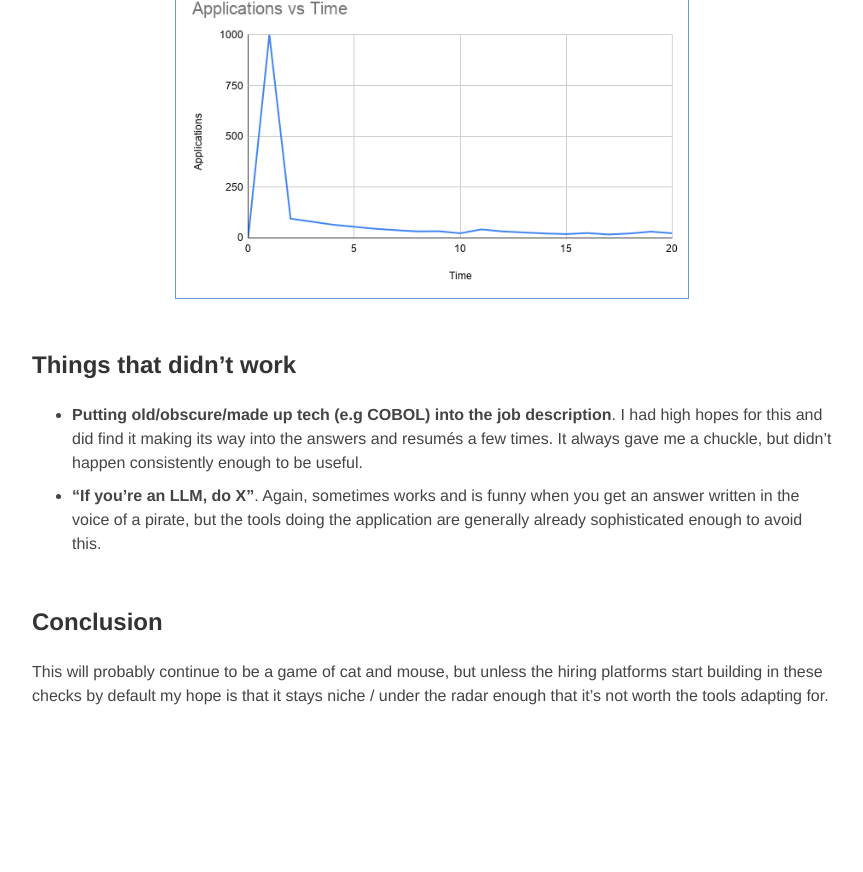
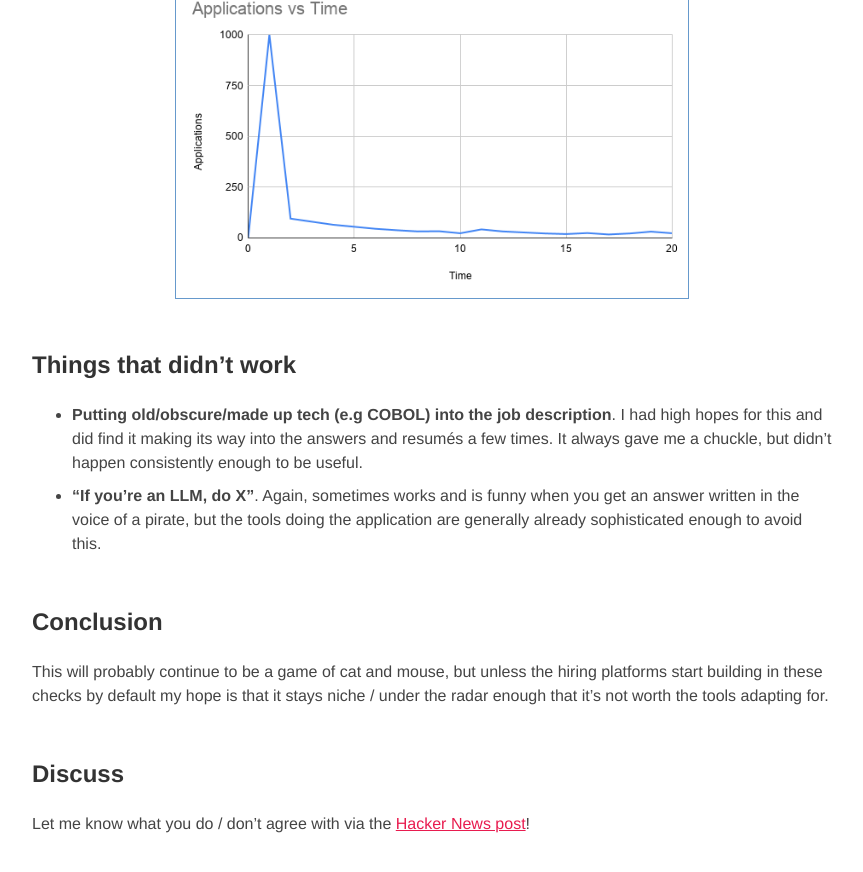
Before and after one commit to thomshutt/thomshutt.github.io, a Jekyll site: the page built from _posts/2026-03-24-interviewing-in-the-age-of-the-llm.md, in a window 1280 px wide and 900 px high, scrolled down 3708 px. Shown: the top 872 px of the window, without its empty margins (208-1071 px from the left). Built offline with Jekyll 4.4.1, drawn with Linux system fonts in a browser that asks for light colours; before the commit the page ends 4480 px from its top, so only the background shows below that.

Commit message:
Link to HN post

```diff
--- a/_posts/2026-03-24-interviewing-in-the-age-of-the-llm.md
+++ b/_posts/2026-03-24-interviewing-in-the-age-of-the-llm.md
@@ -86,3 +86,7 @@ There's an argument to be made that there are probably good candidates out there
 ## Conclusion
 
 This will probably continue to be a game of cat and mouse, but unless the hiring platforms start building in these checks by default my hope is that it stays niche / under the radar enough that it's not worth the tools adapting for.
+
+## Discuss
+
+Let me know what you do / don't agree with via the [Hacker News post](https://news.ycombinator.com/item?id=47501968)!
```
